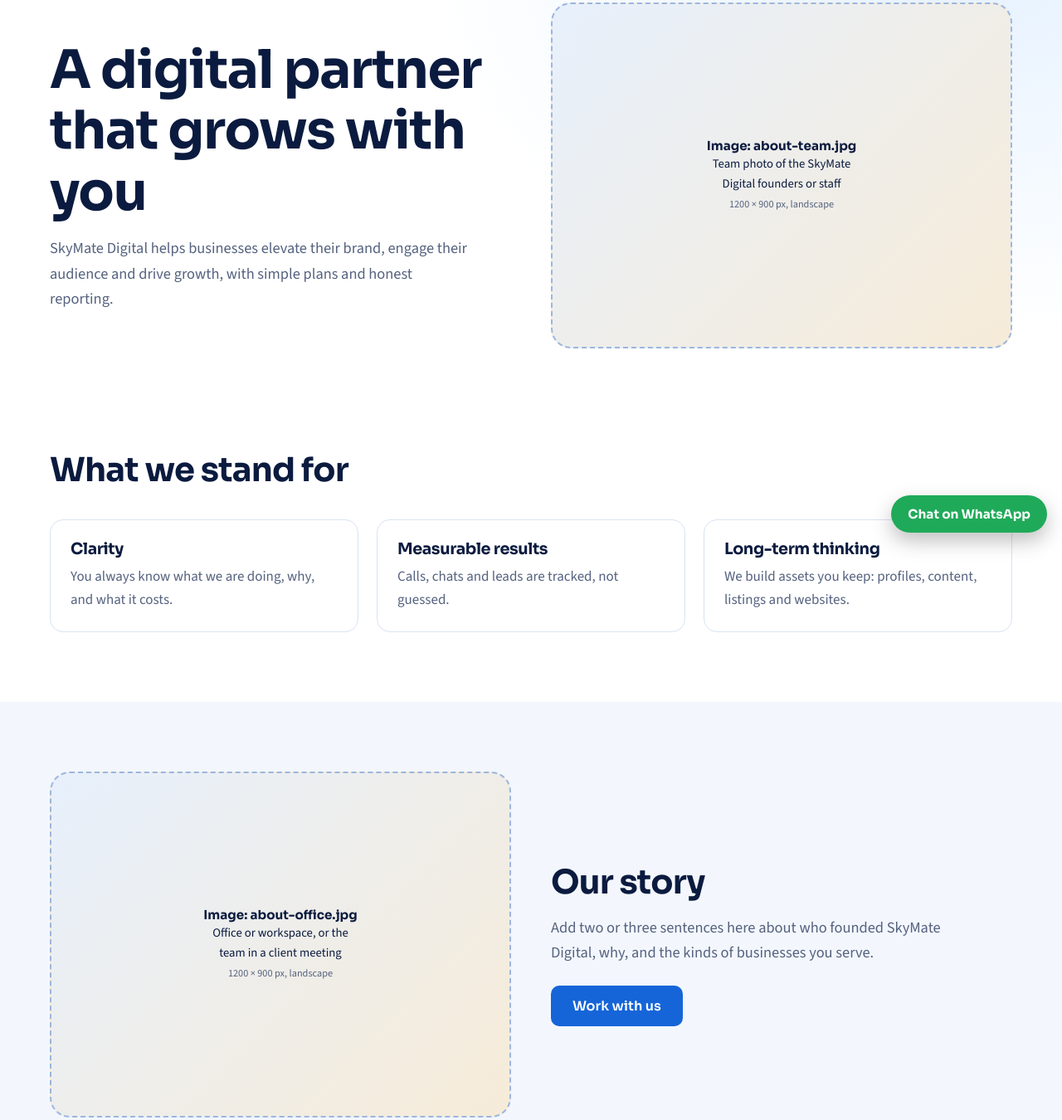
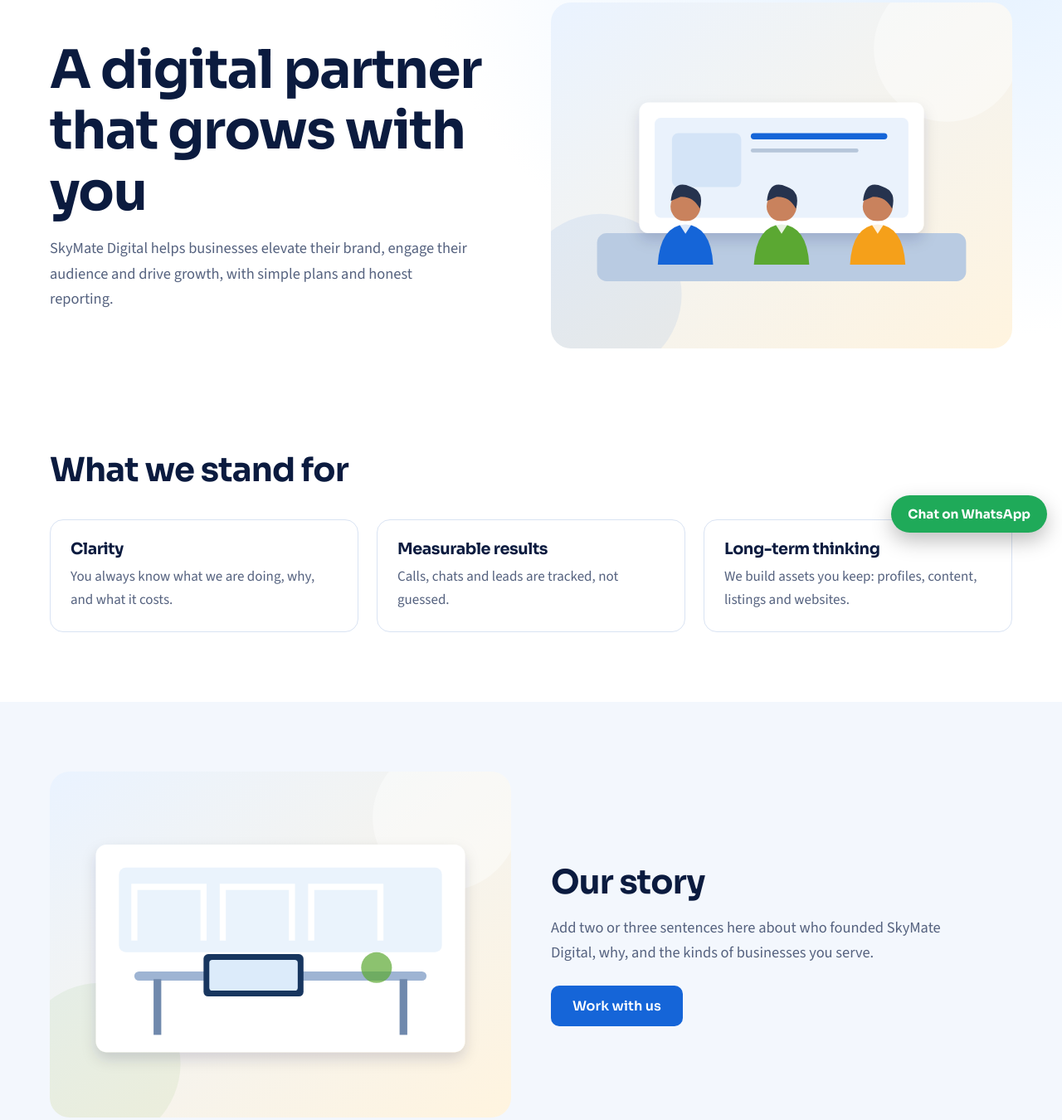
Before and after one commit to ecomaura/skymate, a plain HTML site: page about.html in a window 1280 px wide. Shown: the part 140-1490 px from the top of the page at 83% size. Drawn offline with nearby package versions, Linux system fonts and the light colour scheme.

Commit message:
Connect page image placeholders to custom SVG artwork

```diff
--- a/about.html
+++ b/about.html
@@ -5,10 +5,10 @@
 <header><div class="w nav"><a class="brand" href="index.html"><img src="assets/icon.png" alt="">Sky<b>Mate</b> Digital</a>
 <nav aria-label="Main"><button id="mt" aria-label="Menu" aria-expanded="false">☰</button><ul><li><a href="index.html">Home</a></li><li><a href="services.html">Services</a></li><li><a href="about.html" class=on aria-current=page>About</a></li><li><a href="contact.html">Contact</a></li><li><a class="btn" href="contact.html">Get a free audit</a></li></ul></nav></div></header>
 <main><section class="ph-head"><div class="w two"><div><h1>A digital partner that grows with you</h1><p class="lead">SkyMate Digital helps businesses elevate their brand, engage their audience and drive growth, with simple plans and honest reporting.</p></div>
-<figure class="ph " data-img="about-team.jpg"><span><b>Image: about-team.jpg</b>Team photo of the SkyMate Digital founders or staff<br><small>1200 × 900 px, landscape</small></span></figure></div></section>
+<figure class="ph " data-img="about-team.svg"><span><b>Image: about-team.svg</b>Team photo of the SkyMate Digital founders or staff<br><small>1200 × 900 px, landscape</small></span></figure></div></section>
 <section class="sec"><div class="w"><h2>What we stand for</h2><div class="vals">
 <div><h3>Clarity</h3><p>You always know what we are doing, why, and what it costs.</p></div><div><h3>Measurable results</h3><p>Calls, chats and leads are tracked, not guessed.</p></div><div><h3>Long-term thinking</h3><p>We build assets you keep: profiles, content, listings and websites.</p></div></div></div></section>
-<section class="sec alt"><div class="w two"><figure class="ph " data-img="about-office.jpg"><span><b>Image: about-office.jpg</b>Office or workspace, or the team in a client meeting<br><small>1200 × 900 px, landscape</small></span></figure><div><h2>Our story</h2><p class="lead">Add two or three sentences here about who founded SkyMate Digital, why, and the kinds of businesses you serve.</p><p style="margin-top:24px"><a class="btn" href="contact.html">Work with us</a></p></div></div></section><section class="sec"><div class="w"><div class="cband"><h2>Ready to lift off? Start with a free audit.</h2><a class="btn g" href="contact.html">Book my free audit</a></div></div></section></main>
+<section class="sec alt"><div class="w two"><figure class="ph " data-img="about-office.svg"><span><b>Image: about-office.svg</b>Office or workspace, or the team in a client meeting<br><small>1200 × 900 px, landscape</small></span></figure><div><h2>Our story</h2><p class="lead">Add two or three sentences here about who founded SkyMate Digital, why, and the kinds of businesses you serve.</p><p style="margin-top:24px"><a class="btn" href="contact.html">Work with us</a></p></div></div></section><section class="sec"><div class="w"><div class="cband"><h2>Ready to lift off? Start with a free audit.</h2><a class="btn g" href="contact.html">Book my free audit</a></div></div></section></main>
 <footer><div class="w"><div><img src="assets/logo.png" alt="SkyMate Digital logo"></div>
 <div><h3>Explore</h3><a href="index.html">Home</a><a href="services.html">Services</a><a href="about.html">About</a><a href="contact.html">Contact</a></div>
 <div><h3>Talk to us</h3><a href="https://wa.me/91XXXXXXXXXX">WhatsApp: +91 XXXXX XXXXX</a><a href="mailto:hello@yourdomain.com">hello@yourdomain.com</a></div></div>
```
